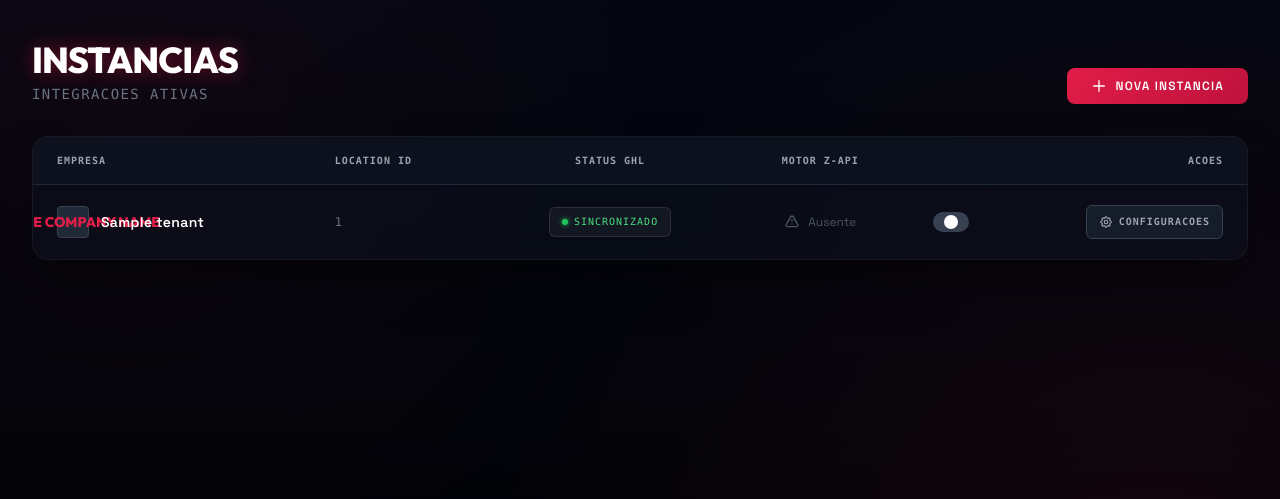
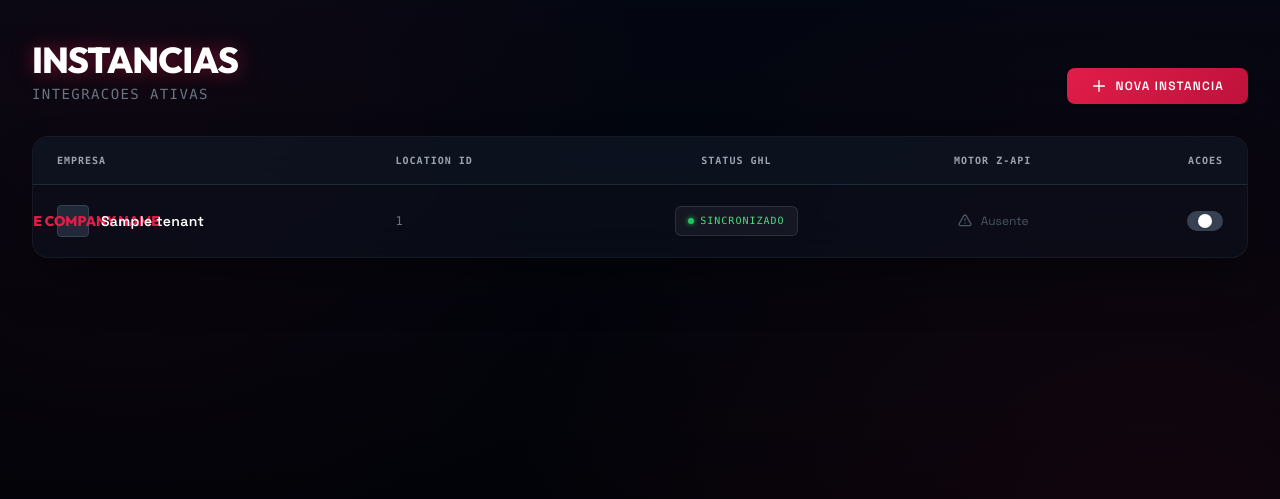
Before and after one commit to Eiai-Solutions/AxenWP, a FastAPI app: template web/templates/dashboard.html in a window 1280 px wide. Shown: the part 65-564 px from the top of the page. Run offline with FastAPI, Linux system fonts and the light colour scheme; the template is opened without the code that fills it: most values are stand-ins (such as "Sample title", 1, 10 or a date in 2020); some libraries are stand-ins or nearby versions.

Commit message:
fix(dashboard): make tenant row clickable and fix qualification tooltip
- Remove CONFIGURACOES button, entire row now opens instance settings
- Move data-attributes from button to <tr> element
- stopPropagation on toggle/QR buttons to prevent row click
- Fix _qualFields not loading: fallback to row data-attributes
- Set _qualFields when opening AI agent modal from saved fields

Co-Authored-By: Claude Opus 4.6 (1M context) <noreply@anthropic.com>

```diff
--- a/web/templates/dashboard.html
+++ b/web/templates/dashboard.html
@@ -139,9 +139,9 @@
             const d = window._instanceSettingsData;
             closeInstanceSettings();
             if (action === 'agent') {
-                // Find the settings button that has the data attributes and open AI modal
-                const btn = document.querySelector(`button[data-location="${d.locationId}"][data-ainame]`);
-                if (btn) openAIAgentModal(btn);
+                // Find the row that has the data attributes and open AI modal
+                const row = document.querySelector(`tr[data-location="${d.locationId}"]`);
+                if (row) openAIAgentModal(row);
             } else if (action === 'zapi') {
                 openZAPIModal(d.locationId, d.companyName, d.zapiInstanceId, d.zapiToken, d.zapiClientToken);
             } else if (action === 'reconnect') {
@@ -255,6 +255,8 @@
             container.innerHTML = '';
             if (savedFields.length > 0) {
                 savedFields.forEach(f => addQualField(f.label, f.key, f.ghl_field_id));
+                // Set _qualFields for history tab tooltip
+                _qualFields = savedFields;
             } else {
                 _updateFieldsVisibility();
             }
@@ -446,6 +448,14 @@
             const locationId = document.getElementById('ai_location_id').value;
             if (!locationId) return;
 
+            // Ensure _qualFields is set from row data if not yet loaded
+            if (_qualFields.length === 0) {
+                const row = document.querySelector(`tr[data-location="${locationId}"]`);
+                if (row) {
+                    try { _qualFields = JSON.parse(row.dataset.aiqualfields || '[]'); } catch(e) {}
+                }
+            }
+
             const container = document.getElementById('hist_contacts_list');
             const loadingEl = document.getElementById('hist_loading');
             const emptyEl = document.getElementById('hist_empty');
@@ -467,7 +477,7 @@
                 if (data.success) {
                     _histTotal = data.total;
                     counterEl.textContent = `(${_histTotal})`;
-                    if (data.qualification_fields) _qualFields = data.qualification_fields;
+                    if (data.qualification_fields && data.qualification_fields.length > 0) _qualFields = data.qualification_fields;
 
                     if (data.contacts.length === 0 && _histOffset === 0) {
                         emptyEl.classList.remove('hidden');
@@ -1345,7 +1355,27 @@
                     </thead>
                     <tbody class="divide-y divide-gray-800/60 text-sm">
                         {% for tenant in tenants %}
-                        <tr class="table-row-hover transition-colors">
+                        <tr class="table-row-hover transition-colors cursor-pointer"
+                            onclick="openInstanceSettings('{{ tenant.location_id }}', '{{ tenant.company_name | forceescape }}', '{{ tenant.mode }}', '{{ tenant.client_id or '' }}', '{{ tenant.zapi_instance_id or '' }}', '{{ tenant.zapi_token or '' }}', '{{ tenant.zapi_client_token or '' }}')"
+                            data-location="{{ tenant.location_id }}"
+                            data-company="{{ tenant.company_name }}"
+                            data-ainame="{{ (tenant.ai_agent_data.name | forceescape) if tenant.ai_agent_data else '' }}"
+                            data-aiprompt="{{ (tenant.ai_agent_data.prompt | forceescape) if tenant.ai_agent_data and tenant.ai_agent_data.prompt else '' }}"
+                            data-aimodel="{{ (tenant.ai_agent_data.model | forceescape) if tenant.ai_agent_data else '' }}"
+                            data-aiapikey="{{ (tenant.ai_agent_data.api_key | forceescape) if tenant.ai_agent_data and tenant.ai_agent_data.api_key else '' }}"
+                            data-aiisactive="{{ tenant.ai_agent_data.is_active if tenant.ai_agent_data else 'False' }}"
+                            data-aielevenlabskey="{{ (tenant.ai_agent_data.elevenlabs_api_key | forceescape) if tenant.ai_agent_data and tenant.ai_agent_data.elevenlabs_api_key else '' }}"
+                            data-aielevenlabsvoice="{{ (tenant.ai_agent_data.elevenlabs_voice_id | forceescape) if tenant.ai_agent_data and tenant.ai_agent_data.elevenlabs_voice_id else '' }}"
+                            data-aielspeed="{{ tenant.ai_agent_data.elevenlabs_speed if tenant.ai_agent_data else '1.0' }}"
+                            data-aielstability="{{ tenant.ai_agent_data.elevenlabs_stability if tenant.ai_agent_data else '0.5' }}"
+                            data-aielsimilarity="{{ tenant.ai_agent_data.elevenlabs_similarity if tenant.ai_agent_data else '0.75' }}"
+                            data-aigroqkey="{{ (tenant.ai_agent_data.groq_api_key | forceescape) if tenant.ai_agent_data and tenant.ai_agent_data.groq_api_key else '' }}"
+                            data-aidebounce="{{ tenant.ai_agent_data.debounce_seconds if tenant.ai_agent_data else '1.5' }}"
+                            data-aiqualenabled="{{ tenant.ai_agent_data.qualification_enabled if tenant.ai_agent_data else 'False' }}"
+                            data-aiqualpipelineid="{{ tenant.ai_agent_data.qualification_pipeline_id if tenant.ai_agent_data else '' }}"
+                            data-aiqualstageid="{{ tenant.ai_agent_data.qualification_stage_id if tenant.ai_agent_data else '' }}"
+                            data-aiqualfields="{{ (tenant.ai_agent_data.qualification_fields | tojson | forceescape) if tenant.ai_agent_data and tenant.ai_agent_data.qualification_fields else '[]' }}"
+                            data-aiqualsummaryprompt="{{ (tenant.ai_agent_data.qualification_summary_prompt | forceescape) if tenant.ai_agent_data and tenant.ai_agent_data.qualification_summary_prompt else '' }}">
                             <td class="px-6 py-5">
                                 <div class="flex items-center">
                                     <div
@@ -1411,9 +1441,10 @@
                                 </span>
                                 {% endif %}
                             </td>
-                            <td class="px-6 py-5 text-right flex items-center justify-end gap-4 h-full">
+                            <td class="px-6 py-5 text-right" onclick="event.stopPropagation()">
+                                <div class="flex items-center justify-end gap-4">
                                     <form method="POST" action="/admin/tenant/{{ tenant.location_id }}/toggle"
-                                    class="mr-auto my-auto flex items-center">
+                                        class="flex items-center">
                                         <input type="hidden" name="is_active"
                                             value="{{ 'false' if tenant.is_active else 'true' }}">
                                         <button type="submit"
@@ -1438,35 +1469,7 @@
                                         Escanear QR
                                     </button>
                                     {% endif %}
-                                <button
-                                    onclick="openInstanceSettings('{{ tenant.location_id }}', '{{ tenant.company_name | forceescape }}', '{{ tenant.mode }}', '{{ tenant.client_id or '' }}', '{{ tenant.zapi_instance_id or '' }}', '{{ tenant.zapi_token or '' }}', '{{ tenant.zapi_client_token or '' }}')"
-                                    data-location="{{ tenant.location_id }}"
-                                    data-company="{{ tenant.company_name }}"
-                                    data-ainame="{{ (tenant.ai_agent_data.name | forceescape) if tenant.ai_agent_data else '' }}"
-                                    data-aiprompt="{{ (tenant.ai_agent_data.prompt | forceescape) if tenant.ai_agent_data and tenant.ai_agent_data.prompt else '' }}"
-                                    data-aimodel="{{ (tenant.ai_agent_data.model | forceescape) if tenant.ai_agent_data else '' }}"
-                                    data-aiapikey="{{ (tenant.ai_agent_data.api_key | forceescape) if tenant.ai_agent_data and tenant.ai_agent_data.api_key else '' }}"
-                                    data-aiisactive="{{ tenant.ai_agent_data.is_active if tenant.ai_agent_data else 'False' }}"
-                                    data-aielevenlabskey="{{ (tenant.ai_agent_data.elevenlabs_api_key | forceescape) if tenant.ai_agent_data and tenant.ai_agent_data.elevenlabs_api_key else '' }}"
-                                    data-aielevenlabsvoice="{{ (tenant.ai_agent_data.elevenlabs_voice_id | forceescape) if tenant.ai_agent_data and tenant.ai_agent_data.elevenlabs_voice_id else '' }}"
-                                    data-aielspeed="{{ tenant.ai_agent_data.elevenlabs_speed if tenant.ai_agent_data else '1.0' }}"
-                                    data-aielstability="{{ tenant.ai_agent_data.elevenlabs_stability if tenant.ai_agent_data else '0.5' }}"
-                                    data-aielsimilarity="{{ tenant.ai_agent_data.elevenlabs_similarity if tenant.ai_agent_data else '0.75' }}"
-                                    data-aigroqkey="{{ (tenant.ai_agent_data.groq_api_key | forceescape) if tenant.ai_agent_data and tenant.ai_agent_data.groq_api_key else '' }}"
-                                    data-aidebounce="{{ tenant.ai_agent_data.debounce_seconds if tenant.ai_agent_data else '1.5' }}"
-                                    data-aiqualenabled="{{ tenant.ai_agent_data.qualification_enabled if tenant.ai_agent_data else 'False' }}"
-                                    data-aiqualpipelineid="{{ tenant.ai_agent_data.qualification_pipeline_id if tenant.ai_agent_data else '' }}"
-                                    data-aiqualstageid="{{ tenant.ai_agent_data.qualification_stage_id if tenant.ai_agent_data else '' }}"
-                                    data-aiqualfields="{{ (tenant.ai_agent_data.qualification_fields | tojson | forceescape) if tenant.ai_agent_data and tenant.ai_agent_data.qualification_fields else '[]' }}"
-                                    data-aiqualsummaryprompt="{{ (tenant.ai_agent_data.qualification_summary_prompt | forceescape) if tenant.ai_agent_data and tenant.ai_agent_data.qualification_summary_prompt else '' }}"
-                                    class="text-gray-400 hover:text-white text-[10px] font-bold uppercase tracking-widest transition-colors font-mono flex items-center gap-1.5 bg-gray-800/60 hover:bg-gray-700/60 px-3 py-1.5 rounded-md border border-gray-700 hover:border-gray-600">
-                                    <svg class="w-3.5 h-3.5" fill="none" stroke="currentColor" viewBox="0 0 24 24">
-                                        <path stroke-linecap="round" stroke-linejoin="round" stroke-width="2"
-                                            d="M10.325 4.317c.426-1.756 2.924-1.756 3.35 0a1.724 1.724 0 002.573 1.066c1.543-.94 3.31.826 2.37 2.37a1.724 1.724 0 001.066 2.573c1.756.426 1.756 2.924 0 3.35a1.724 1.724 0 00-1.066 2.573c.94 1.543-.826 3.31-2.37 2.37a1.724 1.724 0 00-2.573 1.066c-.426 1.756-2.924 1.756-3.35 0a1.724 1.724 0 00-2.573-1.066c-1.543.94-3.31-.826-2.37-2.37a1.724 1.724 0 00-1.066-2.573c-1.756-.426-1.756-2.924 0-3.35a1.724 1.724 0 001.066-2.573c-.94-1.543.826-3.31 2.37-2.37.996.608 2.296.07 2.572-1.065z"></path>
-                                        <path stroke-linecap="round" stroke-linejoin="round" stroke-width="2" d="M15 12a3 3 0 11-6 0 3 3 0 016 0z"></path>
-                                    </svg>
-                                    Configuracoes
-                                </button>
+                                </div>
                             </td>
                         </tr>
                         {% else %}
```
Lines whose indentation alone changed are shown as unchanged.
